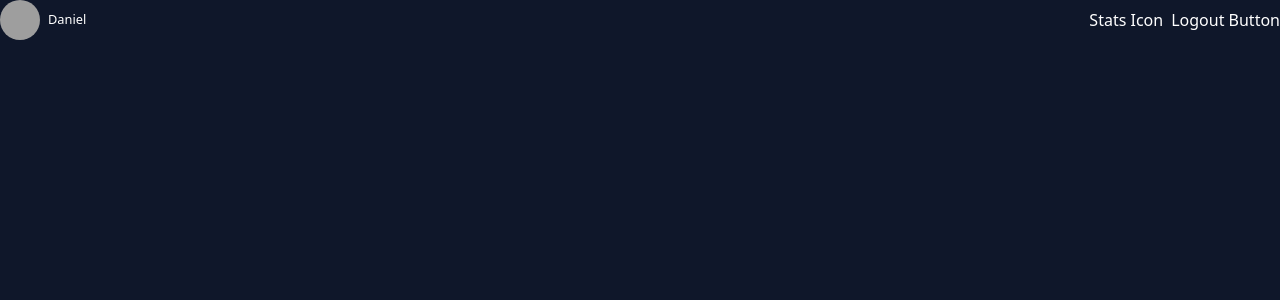
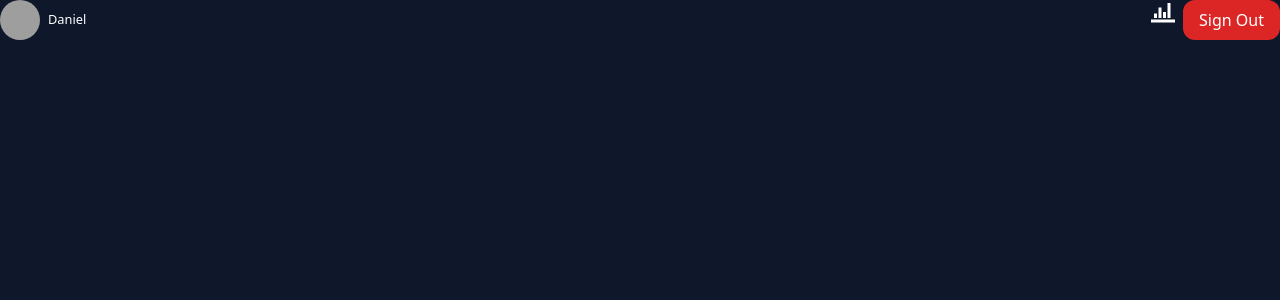
Before and after one commit to danielAwale/finance-tracker, a Next.js app in the folder my-app/: page / in a window 1280 px wide. Shown: the top 300 px of the page. Built offline with nearby package versions, Linux system fonts and the light colour scheme; grey boxes are pictures that could not be loaded.

Commit message:
install react icons

```diff
--- a/my-app/app/page.js
+++ b/my-app/app/page.js
@@ -1,3 +1,5 @@
+import { ImStatsBars } from "react-icons/im";
+
 export default function Home() {
   return (
     <header className="flex items-center justify-between">
@@ -18,8 +20,14 @@ export default function Home() {
 
       {/* Right side of our navigation */}
       <nav className="flex item-center gap-2">
-        <div>Stats Icon</div>
-        <div>Logout Button</div>
+        <div>
+          <ImStatsBars className="text-2xl" />
+        </div>
+        <div>
+          <button className="px-4 py-2 text-white capitalize bg-red-600 border-red-600 rounded-xl">
+            Sign out
+          </button>
+        </div>
       </nav>
     </header>
   );
--- a/my-app/package.json
+++ b/my-app/package.json
@@ -11,7 +11,8 @@
   "dependencies": {
     "next": "13.2.1",
     "react": "18.2.0",
-    "react-dom": "18.2.0"
+    "react-dom": "18.2.0",
+    "react-icons": "^4.7.1"
   },
   "devDependencies": {
     "autoprefixer": "^10.4.13",
```
Also changed, not shown: 1 other file (tests, documents, lock files or other folders).
